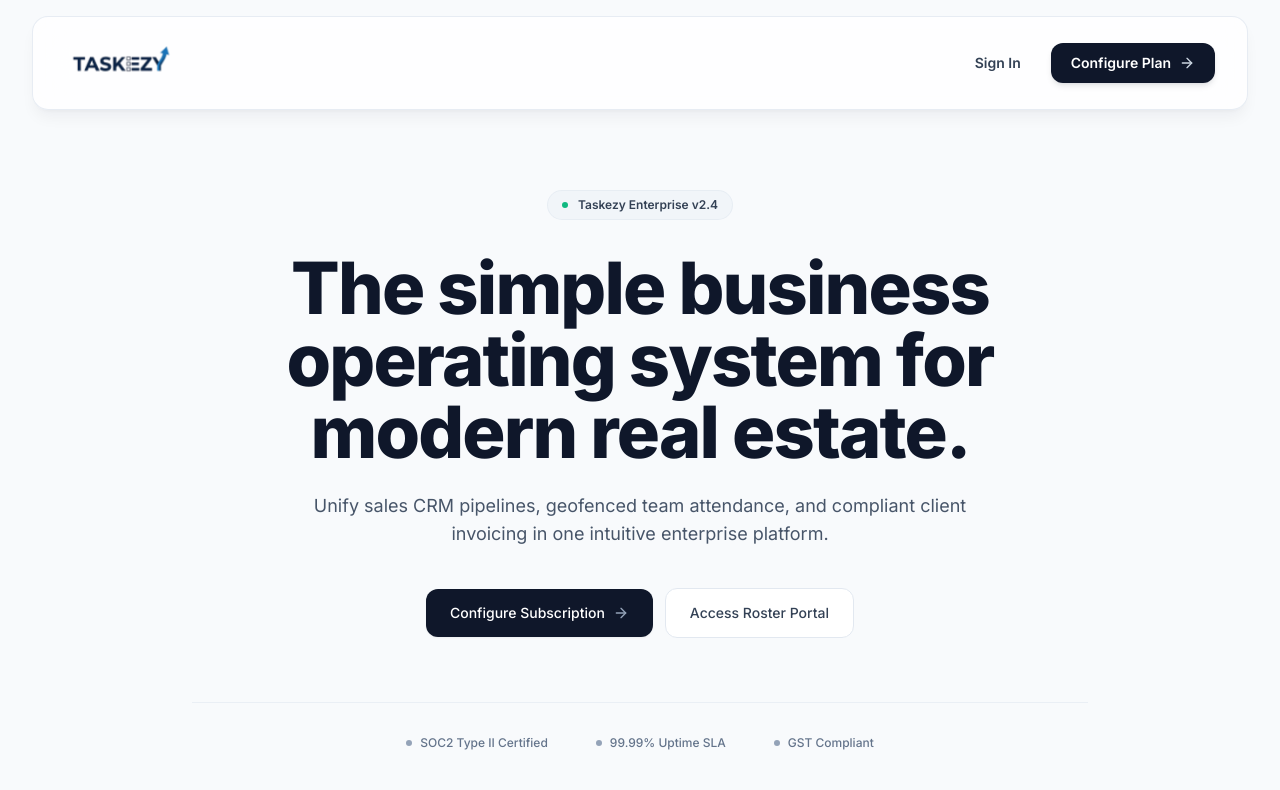
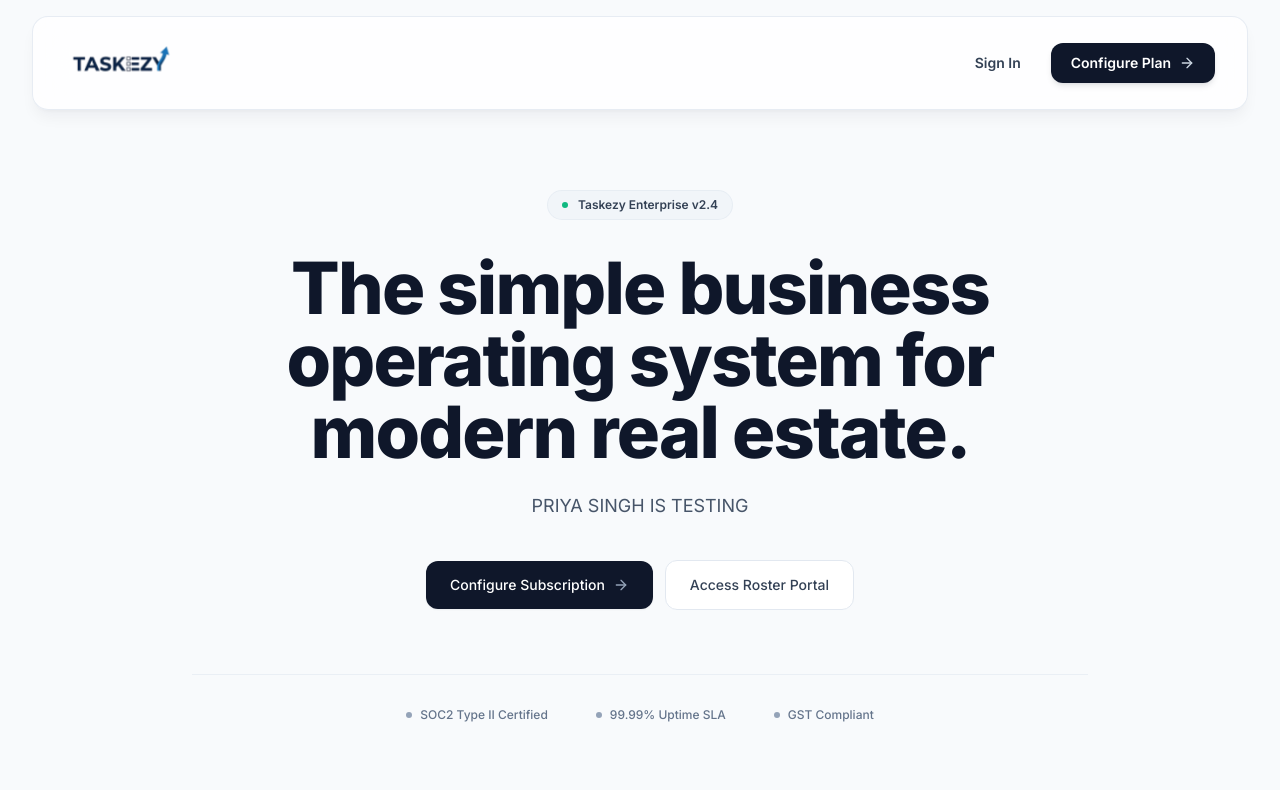
Before and after one commit to Realhubb-Organizations/Taskezy_ProjectV1, a Next.js app in the folder frontend/: page / in a window 1280 px wide. Shown: the top 790 px of the page. Built offline with nearby package versions, Linux system fonts and the light colour scheme; no server answers.

Commit message:
chore(landing): update hero subtitle text

```diff
--- a/frontend/src/app/page.tsx
+++ b/frontend/src/app/page.tsx
@@ -63,7 +63,7 @@ export default function Home() {
 
           {/* Clean Subtitle */}
           <p className="text-base sm:text-lg text-slate-600 max-w-2xl mb-10 leading-relaxed font-normal">
-            Unify sales CRM pipelines, geofenced team attendance, and compliant client invoicing in one intuitive enterprise platform.
+            PRIYA SINGH IS TESTING
           </p>
 
           {/* Action CTAs */}
```
